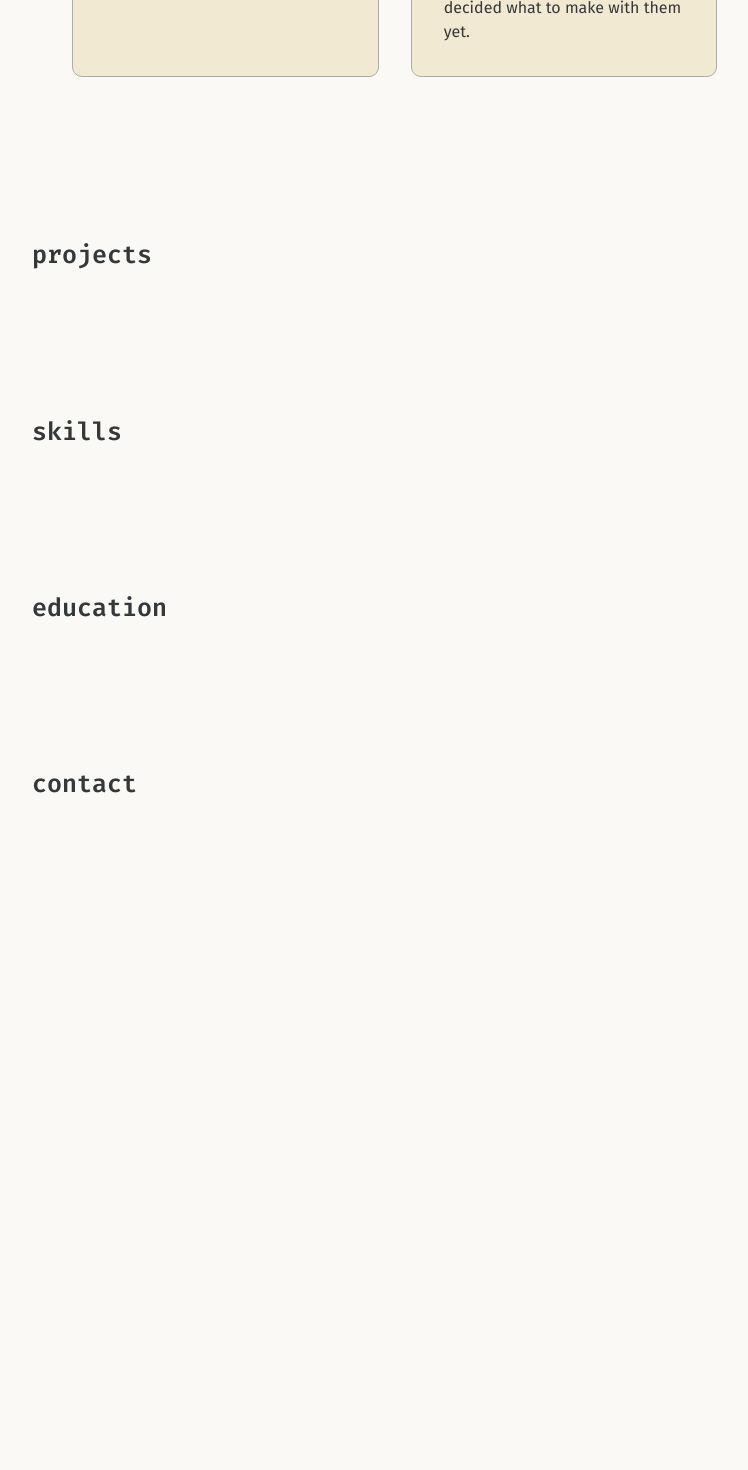
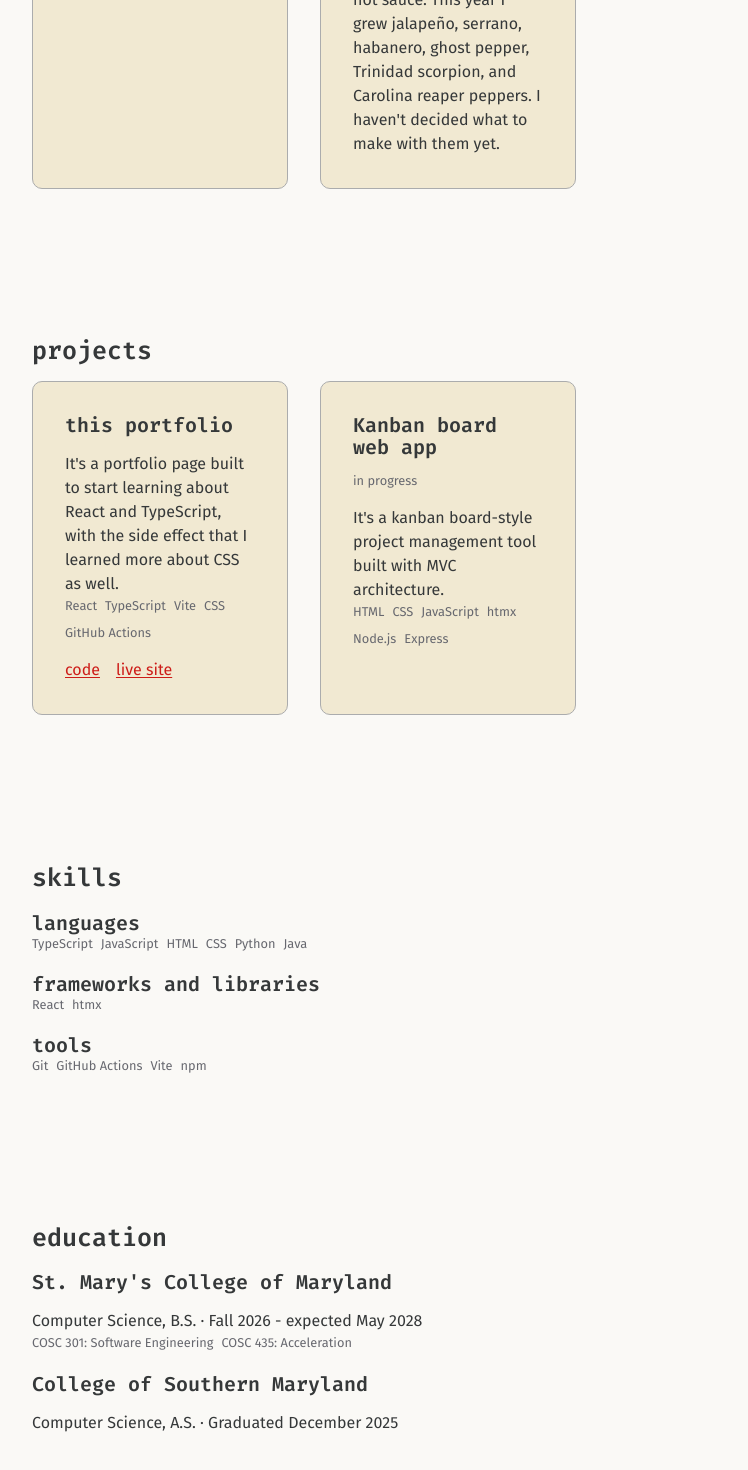
Before and after one commit to crannug/crannug.github.io, a React (Vite) app: page / in a window 1280 px wide. Shown: the part 1282-2752 px from the top of the page, without its empty margins (96-844 px from the left). Before the commit the page ends 2144 px from the top, so only its background shows below. Built offline with nearby package versions, Linux system fonts and the light colour scheme.

Commit message:
Adds projects, skills, education, and contact

```diff
--- a/src/App.tsx
+++ b/src/App.tsx
@@ -1,5 +1,10 @@
 import Nav from "./components/Nav.tsx";
 import { interests } from "./data/interests";
+import { projects } from "./data/projects";
+import ProjectCard from "./components/ProjectCard.tsx";
+import { contactLinks } from "./data/contact";
+import { skillGroups } from "./data/skills";
+import { education } from "./data/education";
 
 function App() {
   return (
@@ -24,8 +29,8 @@ function App() {
             <p>
               In 2025, after spending time working at both ends of the country,
               I decided I wanted to complete my education, which brings me to
-              St. Mary's. I enjoy making useful and beautiful things. And,
-              currently, GPU programming fascinates me.
+              St. Mary's. I enjoy making useful things. Currently fascinated by
+              GPU programming.
             </p>
             <p>
               I'm open to collaboration, internships, work, and interesting
@@ -45,15 +50,58 @@ function App() {
           </section>
           <section id="projects">
             <h2>projects</h2>
+            <div className="card-grid">
+              {projects.map((project) => (
+                <ProjectCard key={project.title} project={project} />
+              ))}
+            </div>
           </section>
           <section id="skills">
             <h2>skills</h2>
+            {skillGroups.map((group) => (
+              <div key={group.category}>
+                <h3>{group.category}</h3>
+                <ul role="list" className="tag-list">
+                  {group.items.map((item) => (
+                    <li key={item}>{item}</li>
+                  ))}
+                </ul>
+              </div>
+            ))}
           </section>
           <section id="education">
             <h2>education</h2>
+            {education.map((entry) => (
+              <div key={entry.school}>
+                <h3>{entry.school}</h3>
+                <p>
+                  {entry.program} · {entry.dates}
+                </p>
+                {entry.courses && (
+                  <ul role="list" className="tag-list">
+                    {entry.courses.map((course) => (
+                      <li key={course}>{course}</li>
+                    ))}
+                  </ul>
+                )}
+              </div>
+            ))}
           </section>
           <section id="contact">
             <h2>contact</h2>
+            <ul role="list">
+              {contactLinks.map((link) => (
+                <li key={link.label}>
+                  <a
+                    href={link.href}
+                    target={link.external ? "_blank" : undefined}
+                    rel={link.external ? "noopener noreferrer" : undefined}
+                  >
+                    {link.label}
+                  </a>
+                </li>
+              ))}
+            </ul>
           </section>
         </div>
       </main>
--- /dev/null
+++ b/src/components/ProjectCard.tsx
@@ -0,0 +1,35 @@
+import type { Project } from "../data/projects";
+
+type ProjectCardProps = {
+  project: Project;
+};
+
+//uses conditional rendering for optional fields
+function ProjectCard({ project }: ProjectCardProps) {
+  return (
+    <article className="card">
+      <h3>{project.title}</h3>
+      {project.status && <p className="project-status">{project.status}</p>}
+      <p>{project.description}</p>
+      <ul role="list" className="tag-list">
+        {project.tech.map((item) => (
+          <li key={item}>{item}</li>
+        ))}
+      </ul>
+      <div className="project-links">
+        {project.repo && (
+          <a href={project.repo} target="_blank" rel="noopener noreferrer">
+            code
+          </a>
+        )}
+        {project.live && (
+          <a href={project.live} target="_blank" rel="nooopner noreferrer">
+            live site
+          </a>
+        )}
+      </div>
+    </article>
+  );
+}
+
+export default ProjectCard;
--- /dev/null
+++ b/src/data/contact.ts
@@ -0,0 +1,16 @@
+/** for contact links */
+export type ContactLink = {
+  label: string;
+  href: string;
+  external: boolean;
+};
+
+export const contactLinks: ContactLink[] = [
+  { label: "email", href: "mailto:glcox@smcm.edu", external: false },
+  { label: "github", href: "https://github.com/crannug", external: true },
+  {
+    label: "linkedin",
+    href: "https://linkedin.com/in/gunnarcox",
+    external: true,
+  },
+];
--- /dev/null
+++ b/src/data/education.ts
@@ -0,0 +1,24 @@
+/**
+ * for building education cards
+ */
+
+export type EducationEntry = {
+  school: string;
+  program: string;
+  dates: string;
+  courses?: string[];
+};
+
+export const education: EducationEntry[] = [
+  {
+    school: "St. Mary's College of Maryland",
+    program: "Computer Science, B.S.",
+    dates: "Fall 2026 - expected May 2028",
+    courses: ["COSC 301: Software Engineering", "COSC 435: Acceleration"], //add more relvant courses as I take them
+  },
+  {
+    school: "College of Southern Maryland",
+    program: "Computer Science, A.S.",
+    dates: "Graduated December 2025",
+  },
+];
--- /dev/null
+++ b/src/data/projects.ts
@@ -0,0 +1,30 @@
+/**
+ * for building project cards
+ */
+export type Project = {
+  title: string;
+  description: string;
+  tech: string[];
+  repo?: string;
+  live?: string;
+  status?: string;
+};
+
+export const projects: Project[] = [
+  {
+    title: "this portfolio",
+    description:
+      "It's a portfolio page built to start learning about React and TypeScript, with the side effect that I learned more about CSS as well.",
+    tech: ["React", "TypeScript", "Vite", "CSS", "GitHub Actions"],
+    repo: "https://github.com/crannug/crannug.github.io",
+    live: "https://crannug.github.io",
+  },
+  {
+    title: "Kanban board web app",
+    description:
+      "It's a kanban board-style project management tool built with MVC architecture." /* fill in responsibilities later */,
+    tech: ["HTML", "CSS", "JavaScript", "htmx", "Node.js", "Express"],
+    //repo: "[fill in repo link if made public]",
+    status: "in progress",
+  },
+];
--- /dev/null
+++ b/src/data/skills.ts
@@ -0,0 +1,17 @@
+/**
+ * for adding skills
+ */
+
+export type SkillGroup = {
+  category: string;
+  items: string[];
+};
+
+export const skillGroups: SkillGroup[] = [
+  {
+    category: "languages",
+    items: ["TypeScript", "JavaScript", "HTML", "CSS", "Python", "Java"],
+  },
+  { category: "frameworks and libraries", items: ["React", "htmx"] },
+  { category: "tools", items: ["Git", "GitHub Actions", "Vite", "npm"] },
+];
--- a/src/styles/global.css
+++ b/src/styles/global.css
@@ -18,6 +18,7 @@ h1 {
 }
 h2 {
   font-size: var(--text-xl);
+  margin-block-end: var(--space-3);
 }
 h3 {
   font-size: var(--text-lg);
@@ -82,7 +83,10 @@ main section {
 /* cards, grid, as many as fit, at least 16rem wide */
 .card-grid {
   display: grid;
-  grid-template-columns: repeat(auto-fit, minmax(16rem, 1fr));
+  grid-template-columns: repeat(
+    auto-fit,
+    min(16rem, 100%)
+  ); /*any very narrow screen has no scrolling*/
   gap: var(--space-4);
 }
 
@@ -106,3 +110,20 @@ main section {
   font-size: var(--text-sm);
   color: var(--color-text-muted); /* 4.57:1 on --color-surface */
 }
+
+/* fix large gap on the left of list items */
+ul[role="list"] {
+  padding-inline-start: 0;
+  margin-block: 0;
+}
+
+.project-status {
+  font-size: var(--text-sm);
+  color: var(--color-text-muted);
+}
+
+.project-links {
+  display: flex;
+  gap: var(--space-3);
+  margin-block-start: var(--space-3);
+}
```
